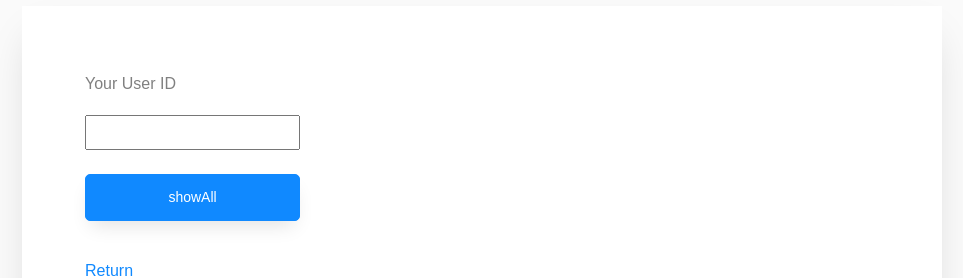
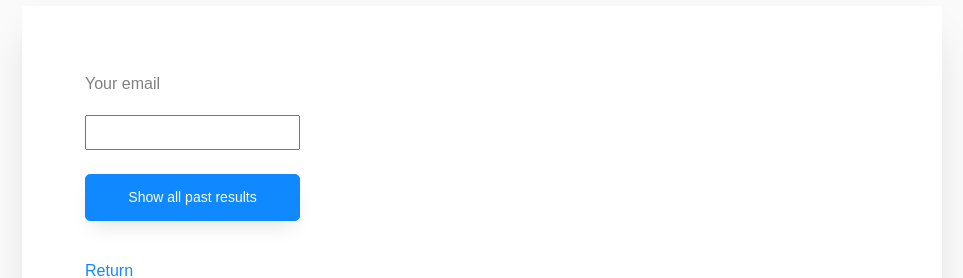
Before and after one commit to shenfan0613/aiwriter, a website: page public/result.html in a window 1280 px wide. Shown: the part 204-482 px from the top of the page, without its empty margins (158-1121 px from the left). Drawn offline with Linux system fonts and the light colour scheme; no server answers.

Commit message:
email in result page

```diff
--- a/public/result.html
+++ b/public/result.html
@@ -48,14 +48,14 @@
                                 <p id="result"></p>
                                 <div class="col-md-12">
                                     <div>
-                                    <label for="userId"> <p>Your User ID</p>
+                                    <label for="userId"> <p>Your email</p>
                                         <input type="text" name="userId" id="userId"/>
                                     </label>
                                     </div>
                                     <p></p>
                                     <div class="form-group">
 
-                                        <input id="showAll" value="showAll" class="btn btn-primary">
+                                        <input id="showAll" value="Show all past results" class="btn btn-primary">
 
                                     </div>
                                     <div><a href="https://aiwriter.pages.dev/">Return</a></div>
```
